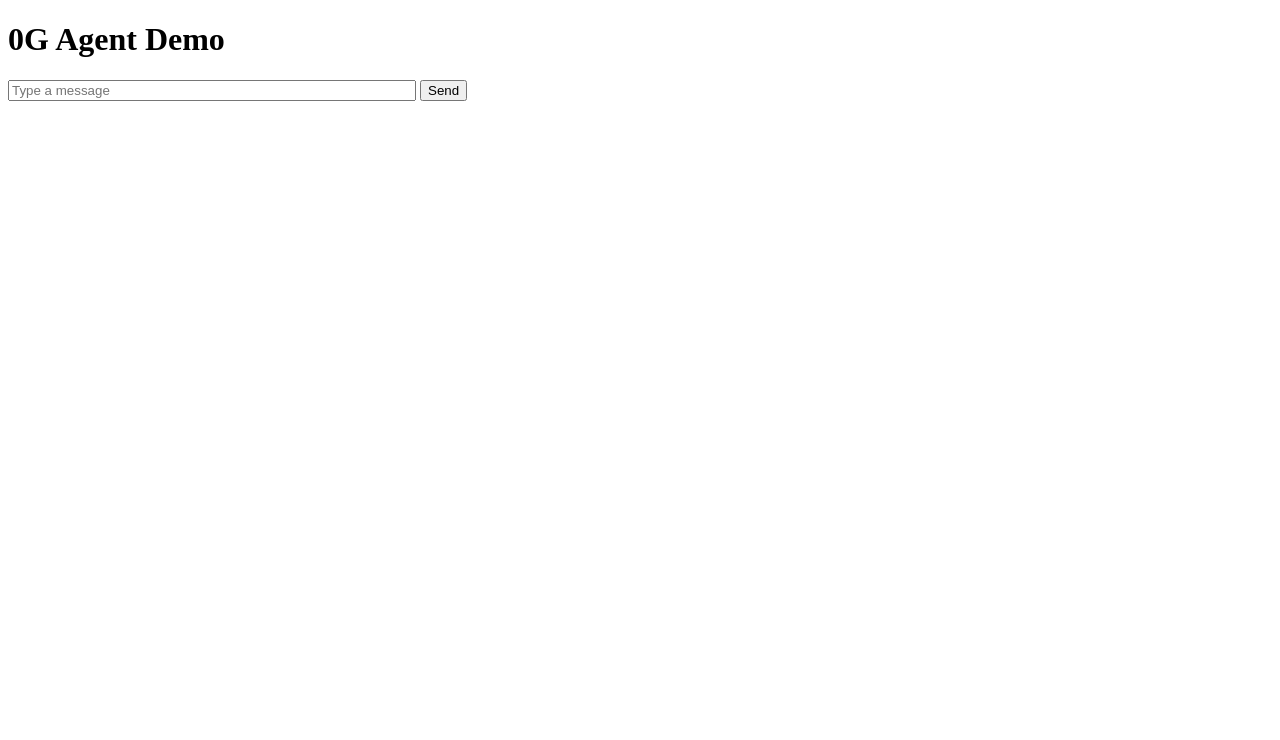
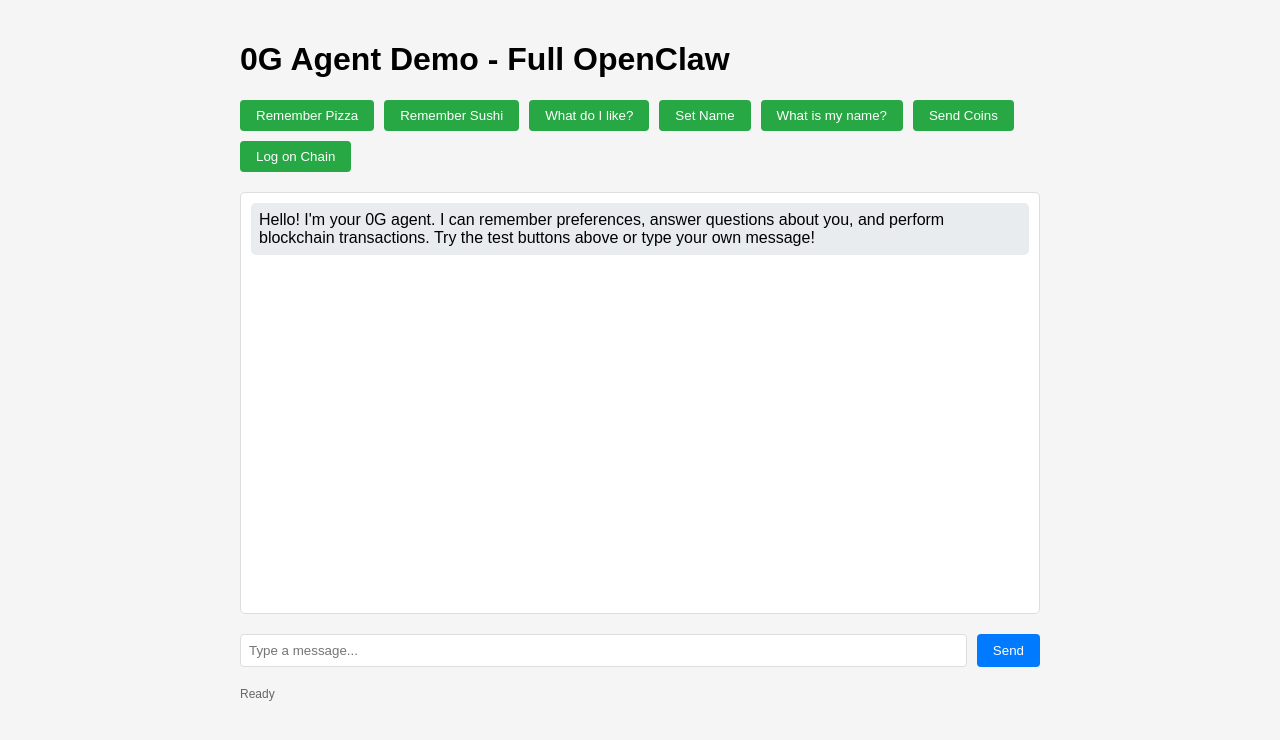
Before and after one commit to janomutschler/ETHGLobalCannes2026, a website: page frontend/index.html in a window 1280 px wide. Drawn offline with Linux system fonts and the light colour scheme.

Commit message:
updated frontend with test buttons

```diff
--- a/frontend/index.html
+++ b/frontend/index.html
@@ -2,29 +2,188 @@
 <html>
   <head>
     <meta charset="UTF-8" />
-    <title>0G Agent Demo</title>
+    <title>0G Agent Demo - Full OpenClaw</title>
+    <style>
+      body {
+        font-family: Arial, sans-serif;
+        max-width: 800px;
+        margin: 0 auto;
+        padding: 20px;
+        background-color: #f5f5f5;
+      }
+      .chat-container {
+        border: 1px solid #ddd;
+        height: 400px;
+        overflow-y: auto;
+        padding: 10px;
+        background: white;
+        margin-bottom: 20px;
+        border-radius: 5px;
+      }
+      .message {
+        margin-bottom: 10px;
+        padding: 8px;
+        border-radius: 5px;
+      }
+      .user-message {
+        background-color: #007bff;
+        color: white;
+        text-align: right;
+      }
+      .agent-message {
+        background-color: #e9ecef;
+        color: black;
+      }
+      .error-message {
+        background-color: #f8d7da;
+        color: #721c24;
+        border: 1px solid #f5c6cb;
+      }
+      .loading {
+        color: #666;
+        font-style: italic;
+      }
+      .input-container {
+        display: flex;
+        gap: 10px;
+        margin-bottom: 20px;
+      }
+      input {
+        flex: 1;
+        padding: 8px;
+        border: 1px solid #ddd;
+        border-radius: 4px;
+      }
+      button {
+        padding: 8px 16px;
+        background-color: #007bff;
+        color: white;
+        border: none;
+        border-radius: 4px;
+        cursor: pointer;
+      }
+      button:hover {
+        background-color: #0056b3;
+      }
+      button:disabled {
+        background-color: #ccc;
+        cursor: not-allowed;
+      }
+      .test-buttons {
+        display: flex;
+        gap: 10px;
+        flex-wrap: wrap;
+        margin-bottom: 20px;
+      }
+      .test-buttons button {
+        background-color: #28a745;
+      }
+      .test-buttons button:hover {
+        background-color: #218838;
+      }
+      .status {
+        font-size: 12px;
+        color: #666;
+        margin-top: 10px;
+      }
+    </style>
   </head>
   <body>
-    <h1>0G Agent Demo</h1>
-    <input id="message" placeholder="Type a message" style="width: 400px;" />
-    <button id="send">Send</button>
-    <pre id="output"></pre>
+    <h1>0G Agent Demo - Full OpenClaw</h1>
+
+    <div class="test-buttons">
+      <button onclick="testMessage('remember I like pizza')">Remember Pizza</button>
+      <button onclick="testMessage('remember I like sushi')">Remember Sushi</button>
+      <button onclick="testMessage('what do I like?')">What do I like?</button>
+      <button onclick="testMessage('my name is Diego')">Set Name</button>
+      <button onclick="testMessage('what is my name?')">What is my name?</button>
+      <button onclick="testMessage('send 0.0001 0G to 0xC97928ABA933247C184362369A8f132e6ff93da6')">Send Coins</button>
+      <button onclick="testMessage('log this test action on chain')">Log on Chain</button>
+    </div>
+
+    <div class="chat-container" id="chatContainer"></div>
+
+    <div class="input-container">
+      <input id="message" placeholder="Type a message..." onkeypress="handleKeyPress(event)" />
+      <button id="send" onclick="sendMessage()">Send</button>
+    </div>
+
+    <div class="status" id="status">Ready</div>
 
     <script>
-      const button = document.getElementById("send");
+      const chatContainer = document.getElementById("chatContainer");
       const input = document.getElementById("message");
-      const output = document.getElementById("output");
+      const sendButton = document.getElementById("send");
+      const statusDiv = document.getElementById("status");
 
-      button.onclick = async () => {
-        const message = input.value;
-        const res = await fetch("http://localhost:3005/chat", {
-          method: "POST",
-          headers: { "Content-Type": "application/json" },
-          body: JSON.stringify({ userId: "current_user", message })
-        });
-        const data = await res.json();
-        output.textContent = data.reply || data.error;
-      };
+      let chatHistory = [];
+
+      function addMessage(text, type = 'agent') {
+        const messageDiv = document.createElement('div');
+        messageDiv.className = `message ${type}-message`;
+        messageDiv.textContent = text;
+        chatContainer.appendChild(messageDiv);
+        chatContainer.scrollTop = chatContainer.scrollHeight;
+        chatHistory.push({ text, type, timestamp: new Date() });
+      }
+
+      function showError(error) {
+        addMessage(`Error: ${error}`, 'error');
+        statusDiv.textContent = 'Error occurred';
+        setTimeout(() => statusDiv.textContent = 'Ready', 3000);
+      }
+
+      function setLoading(loading) {
+        sendButton.disabled = loading;
+        statusDiv.textContent = loading ? 'Sending...' : 'Ready';
+      }
+
+      async function sendMessage(message = null) {
+        const messageText = message || input.value.trim();
+        if (!messageText) return;
+
+        addMessage(messageText, 'user');
+        input.value = '';
+        setLoading(true);
+
+        try {
+          const res = await fetch("http://localhost:3005/chat", {
+            method: "POST",
+            headers: { "Content-Type": "application/json" },
+            body: JSON.stringify({ userId: "current_user", message: messageText })
+          });
+
+          if (!res.ok) {
+            throw new Error(`HTTP ${res.status}: ${res.statusText}`);
+          }
+
+          const data = await res.json();
+
+          if (data.error) {
+            showError(data.error);
+          } else {
+            addMessage(data.reply || 'No response');
+          }
+        } catch (error) {
+          showError(error.message);
+        } finally {
+          setLoading(false);
+        }
+      }
+
+      function testMessage(message) {
+        input.value = message;
+        sendMessage(message);
+      }
+
+      function handleKeyPress(event) {
+        if (event.key === 'Enter') {
+          sendMessage();
+        }
+      }
+
+      // Initialize with welcome message
+      addMessage("Hello! I'm your 0G agent. I can remember preferences, answer questions about you, and perform blockchain transactions. Try the test buttons above or type your own message!");
     </script>
   </body>
 </html>
```
